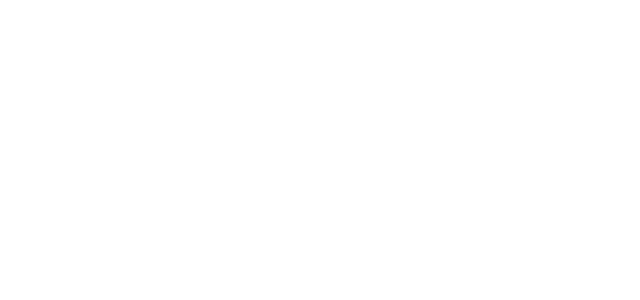
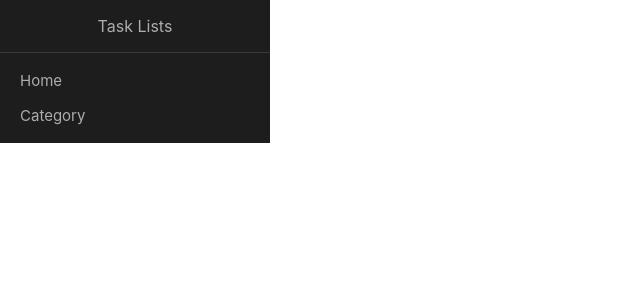
Before and after one commit to juice-artur/rect-task-list, a React (Create React App) app: page / in a window 1280 px wide. Shown: the top 300 px of the page, without its empty margins (0-640 px from the left). Built offline with nearby package versions, Linux system fonts and the light colour scheme.

Commit message:
-Add sidebar

```diff
--- a/package.json
+++ b/package.json
@@ -8,6 +8,7 @@
     "@testing-library/user-event": "^12.8.3",
     "react": "^17.0.2",
     "react-dom": "^17.0.2",
+    "react-pro-sidebar": "^0.7.1",
     "react-scripts": "4.0.3",
     "web-vitals": "^1.1.2"
   },
--- a/src/App.js
+++ b/src/App.js
@@ -1,8 +1,9 @@
 import './App.css';
+import TodoListSidebar from "./TodoListSidebar/TodoListSidebar";
 function App() {
-
   return (
     <div className="App">
+      <TodoListSidebar />
     </div>
   );
 }
--- a/src/TodoListSidebar/TodoListSidebar.css
+++ b/src/TodoListSidebar/TodoListSidebar.css
@@ -0,0 +1,4 @@
+.pro-sidebar-header div
+{
+    text-align: center;
+}
--- a/src/TodoListSidebar/TodoListSidebar.js
+++ b/src/TodoListSidebar/TodoListSidebar.js
@@ -1,4 +1,32 @@
-import React from "react";
+import React, {Component} from "react";
+import {Menu, MenuItem, ProSidebar, SidebarContent, SidebarHeader} from "react-pro-sidebar";
+import 'react-pro-sidebar/dist/css/styles.css';
+/*import TaskListApi from '../Api/TaskListApi'
+TaskListApi.getOpenTasks().then(r => console.log(r));*/
+import "./TodoListSidebar.css";
 
-import TaskListApi from './Api/TaskListApi'
-TaskListApi.getOpenTasks().then(r => console.log(r));
+
+class TodoListSidebar extends Component
+{
+    render()
+    {
+        return(
+        <ProSidebar collapsed={false}>
+            <SidebarHeader class = 'pro-sidebar-header'>
+                <div>
+                    <p>Task Lists</p>
+                </div>
+            </SidebarHeader>
+            <SidebarContent>
+                <Menu iconShape="square">
+                    <MenuItem>Home</MenuItem>
+                    <MenuItem>Category</MenuItem>
+                </Menu>
+            </SidebarContent>
+        </ProSidebar>
+        )
+    }
+
+}
+
+export default TodoListSidebar;
```
Also changed, not shown: 1 other file (tests, documents, lock files or other folders).
